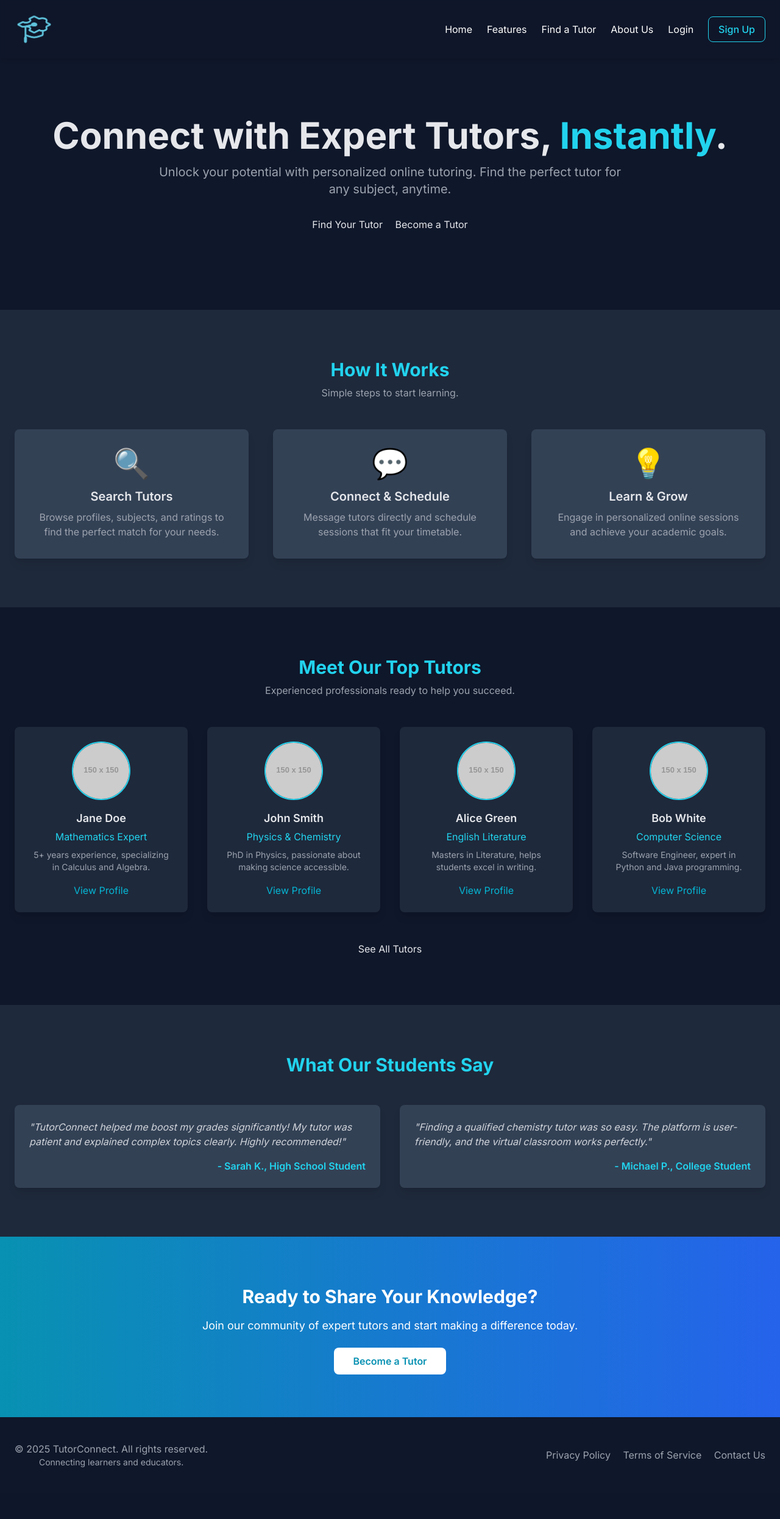
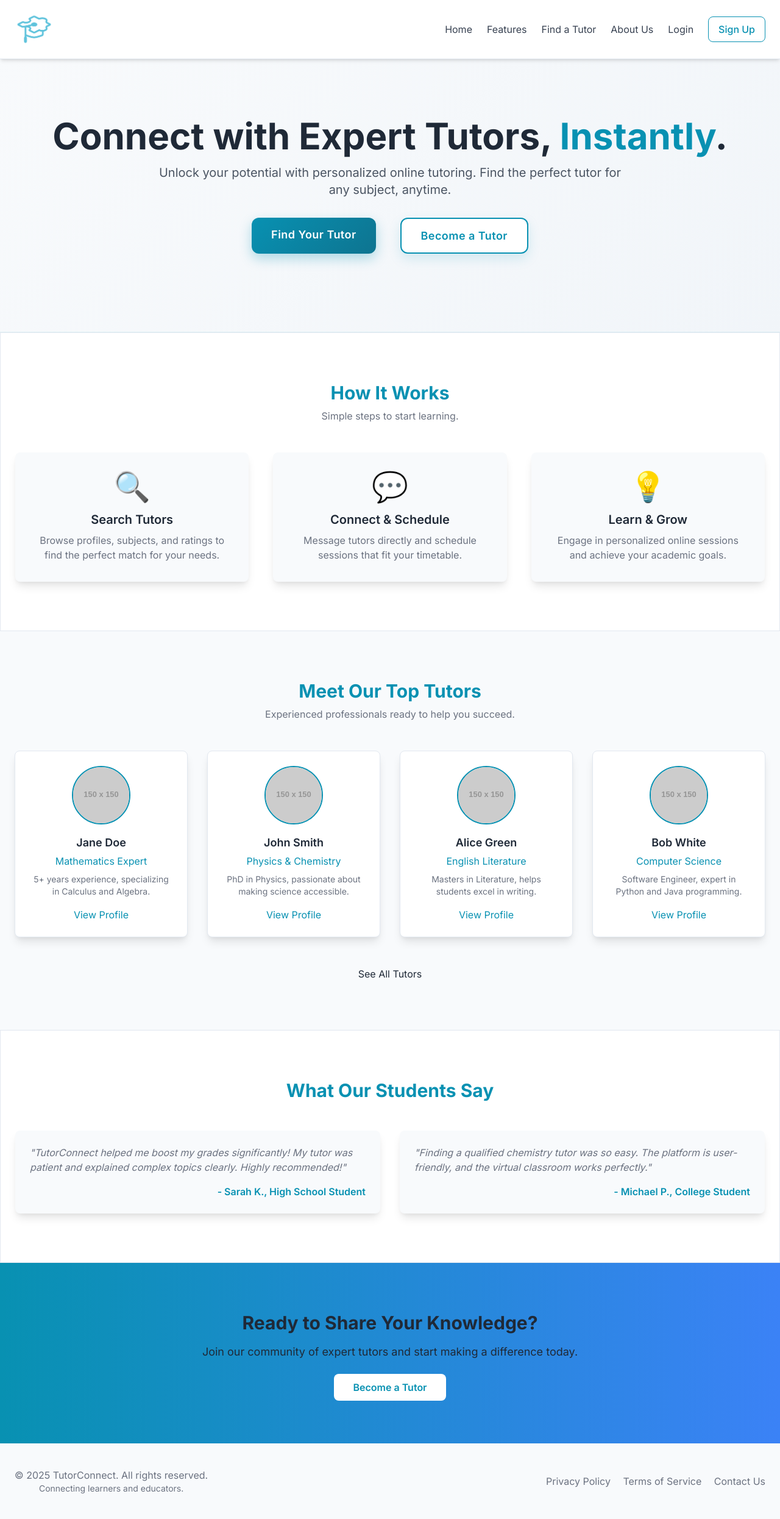
Before and after one commit to aneyyar18/cognio-academy, a Flask app: page / in a window 1280 px wide. Shown: the whole page at 61% size. Before the commit the page ends 2406 px from the top, so only its background shows below. Run offline with Flask 3, Linux system fonts and the light colour scheme; grey boxes labelled with a size stand in for pictures from a placeholder-image service; some libraries are stand-ins or nearby versions.

Commit message:
Switches to a light theme and renames the project
Changes the default theme from dark to light for a better user experience and accessibility.

Renames "TutorConnect" to "Cognio Academy" across the templates.
The JavaScript remains functional regardless of project name, thus no changes in script.js beyond default theme.

```diff
--- a/static/js/script.js
+++ b/static/js/script.js
@@ -9,8 +9,8 @@ document.addEventListener('DOMContentLoaded', function() {
     const themeToggleSetting = document.getElementById('theme-toggle-setting');
     const themeStylesheet = document.getElementById('theme-stylesheet');
 
-    // Load saved theme preference or default to dark
-    const savedTheme = localStorage.getItem('theme') || 'dark';
+    // Load saved theme preference or default to light
+    const savedTheme = localStorage.getItem('theme') || 'light';
     setTheme(savedTheme);
 
     // Theme toggle event listeners for navbar (if they exist)
@@ -45,7 +45,7 @@ document.addEventListener('DOMContentLoaded', function() {
         if (themeStylesheet) {
             return themeStylesheet.href.includes('style-light.css') ? 'light' : 'dark';
         }
-        return 'dark';
+        return 'light';
     }
 
     function setTheme(theme) {
--- a/templates/about.html
+++ b/templates/about.html
@@ -2,7 +2,7 @@
 
 {% set active_page = 'about' %}
 
-{% block title %}About Us - TutorConnect{% endblock %}
+{% block title %}About Us - Cognio Academy{% endblock %}
 
 {% block head %}
 <link rel="stylesheet" href="https://cdnjs.cloudflare.com/ajax/libs/font-awesome/6.0.0-beta3/css/all.min.css">
--- a/templates/base.html
+++ b/templates/base.html
@@ -9,21 +9,21 @@
     <link rel="preconnect" href="https://fonts.gstatic.com" crossorigin>
     <link href="https://fonts.googleapis.com/css2?family=Inter:wght@400;500;600;700&display=swap" rel="stylesheet">
     <link rel="stylesheet" href="https://cdnjs.cloudflare.com/ajax/libs/font-awesome/6.0.0/css/all.min.css">
-    <link rel="stylesheet" href="{{ url_for('static', filename='css/style.css') }}" id="theme-stylesheet">
+    <link rel="stylesheet" href="{{ url_for('static', filename='css/style-light.css') }}" id="theme-stylesheet">
     <link rel="stylesheet" href="{{ url_for('static', filename='css/form-elements.css') }}">
     <style>
         /* Apply Inter font globally */
         body {
             font-family: 'Inter', sans-serif;
-            background-color: #0f172a; /* slate-900 as base dark background */
+            background-color: #f8fafc; /* slate-50 as base light background */
         }
         /* Custom gradient for hero or accents */
         .gradient-accent {
-            background: linear-gradient(90deg, #22d3ee 0%, #67e8f9 100%); /* cyan-500 to cyan-300 */
+            background: linear-gradient(90deg, #0891b2 0%, #3b82f6 100%); /* cyan-600 to blue-500 */
         }
         /* Custom text gradient for logo */
         .logo-gradient {
-            background: linear-gradient(90deg, #67e8f9 0%, #ffffff 100%); /* cyan-300 to white */
+            background: linear-gradient(90deg, #0891b2 0%, #1f2937 100%); /* cyan-600 to gray-800 */
             -webkit-background-clip: text;
             -webkit-text-fill-color: transparent;
             background-clip: text;
@@ -31,28 +31,28 @@
         }
         /* Custom button style */
         .btn-primary {
-            @apply bg-cyan-500 hover:bg-cyan-600 text-white font-semibold py-3 px-6 rounded-lg transition duration-300 ease-in-out transform hover:-translate-y-1;
+            @apply bg-cyan-600 hover:bg-cyan-700 text-white font-semibold py-3 px-6 rounded-lg transition duration-300 ease-in-out transform hover:-translate-y-1;
         }
         .btn-secondary {
-            @apply bg-transparent border-2 border-cyan-400 hover:bg-cyan-400 text-cyan-400 hover:text-white font-semibold py-3 px-6 rounded-lg transition duration-300 ease-in-out;
+            @apply bg-transparent border-2 border-cyan-600 hover:bg-cyan-600 text-cyan-600 hover:text-white font-semibold py-3 px-6 rounded-lg transition duration-300 ease-in-out;
         }
         /* Form styles */
         .form-input, .form-select, .form-textarea {
-            @apply bg-slate-700 border border-slate-600 rounded-md text-white py-2 px-3 w-full focus:outline-none focus:ring-2 focus:ring-cyan-500 focus:border-transparent;
+            @apply bg-white border border-gray-300 rounded-md text-gray-700 py-2 px-3 w-full focus:outline-none focus:ring-2 focus:ring-cyan-600 focus:border-transparent;
         }
         .form-checkbox {
-            @apply rounded border-slate-600 text-cyan-500 focus:ring-cyan-500 h-4 w-4;
+            @apply rounded border-gray-300 text-cyan-600 focus:ring-cyan-600 h-4 w-4;
         }
         .fieldset-group {
-            @apply rounded-lg border border-slate-600 p-6;
+            @apply rounded-lg border border-gray-300 p-6;
         }
         .fieldset-legend {
-            @apply text-lg font-medium text-cyan-400 px-2;
+            @apply text-lg font-medium text-cyan-600 px-2;
         }
     </style>
     {% block head %}{% endblock %}
 </head>
-<body class="text-gray-200 flex flex-col min-h-screen">
+<body class="text-gray-800 bg-slate-50 flex flex-col min-h-screen">
 
 {% block navbar %}
     {% set active_page = active_page|default('home') %}
--- a/templates/discover.html
+++ b/templates/discover.html
@@ -2,7 +2,7 @@
 
 {% set active_page = 'discover' %}
 
-{% block title %}Discover Tutors - TutorConnect{% endblock %}
+{% block title %}Discover Tutors - Cognio Academy{% endblock %}
 
 {% block head %}
 <link rel="stylesheet" href="https://cdnjs.cloudflare.com/ajax/libs/font-awesome/6.0.0-beta3/css/all.min.css">
--- a/templates/features.html
+++ b/templates/features.html
@@ -2,7 +2,7 @@
 
 {% set active_page = 'features' %}
 
-{% block title %}Features - TutorConnect{% endblock %}
+{% block title %}Features - Cognio Academy{% endblock %}
 
 {% block head %}
 <link rel="stylesheet" href="https://cdnjs.cloudflare.com/ajax/libs/font-awesome/6.0.0-beta3/css/all.min.css">
--- a/templates/index.html
+++ b/templates/index.html
@@ -2,7 +2,7 @@
 
 {% set active_page = 'home' %}
 
-{% block title %}TutorConnect - Your Learning Connection{% endblock %}
+{% block title %}Cognio Academy - Your Learning Connection{% endblock %}
 
 {% block head %}
 <style>
--- a/templates/tutor/dashboard.html
+++ b/templates/tutor/dashboard.html
@@ -28,7 +28,7 @@
                         </div>
                         <h5 class="text-cyan-400 font-semibold">Your Profile</h5>
                         <p class="text-gray-400 text-sm mb-4">Update your expertise and availability</p>
-                        <a href="{{ url_for('tutor.profile') }}" class="btn-secondary text-sm px-4 py-2">Edit Profile</a>
+                        <a href="{{ url_for('tutor.settings') }}" class="btn-secondary text-sm px-4 py-2">Edit Profile</a>
                     </div>
                     <div class="nav-item-card bg-slate-700 hover:bg-slate-600 text-center p-6 border border-slate-600 rounded-lg transition-all duration-300 hover:transform hover:-translate-y-1">
                         <div class="nav-icon mb-3">
--- a/templates/tutor/profile.html
+++ b/templates/tutor/profile.html
@@ -39,9 +39,7 @@
                                      class="w-full h-full object-cover">
                             {% endif %}
                         </div>
-                        <button class="absolute bottom-0 right-0 bg-cyan-500 hover:bg-cyan-600 text-white rounded-full p-2 shadow-lg transition-all duration-300 hover:scale-110">
-                            <i class="fas fa-camera text-sm"></i>
-                        </button>
+
                     </div>
                     <h2 class="text-xl font-bold text-white mb-2">{{ tutor.fullname }}</h2>
                     <p class="text-cyan-400 font-medium">Professional Tutor</p>
```
